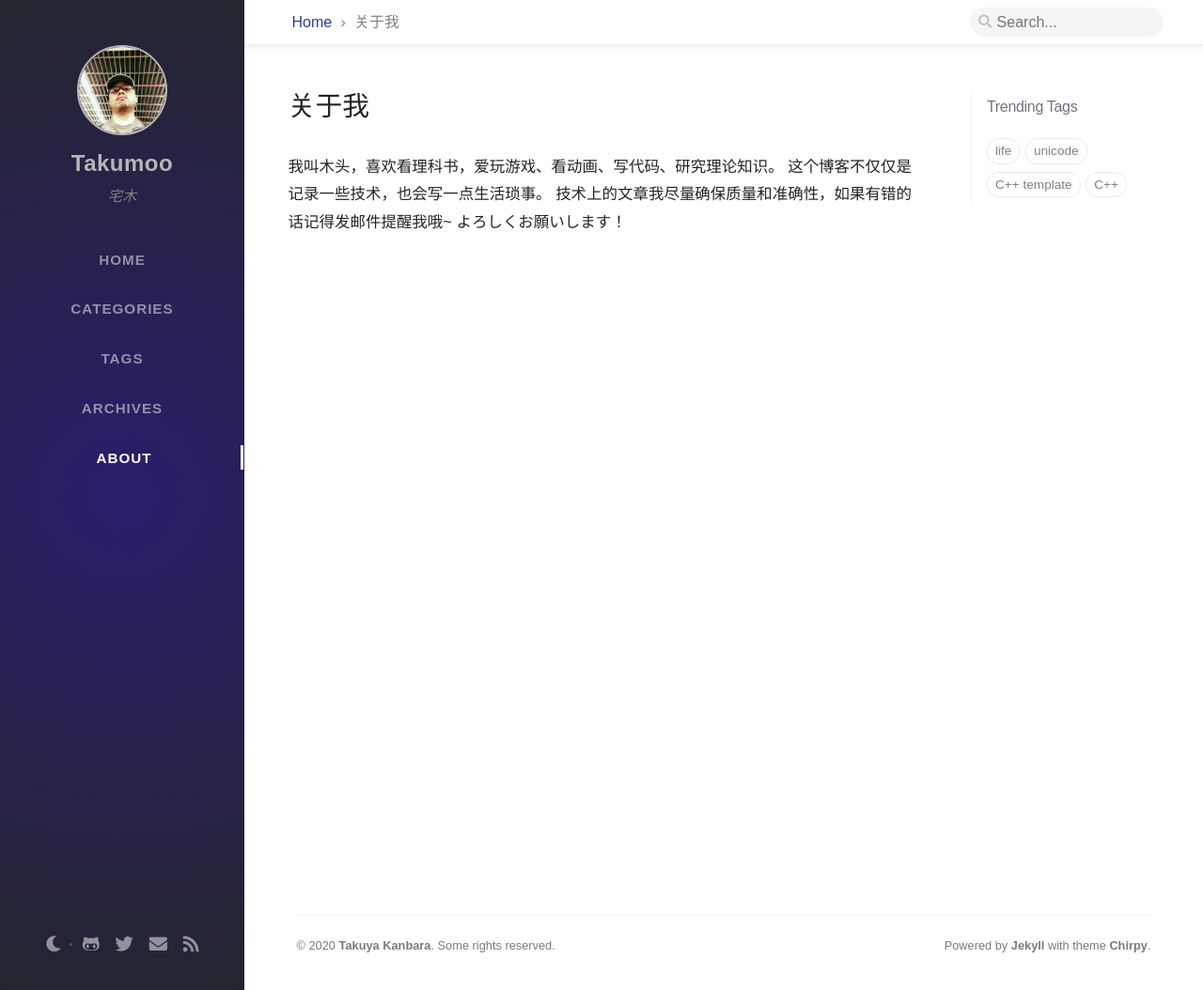
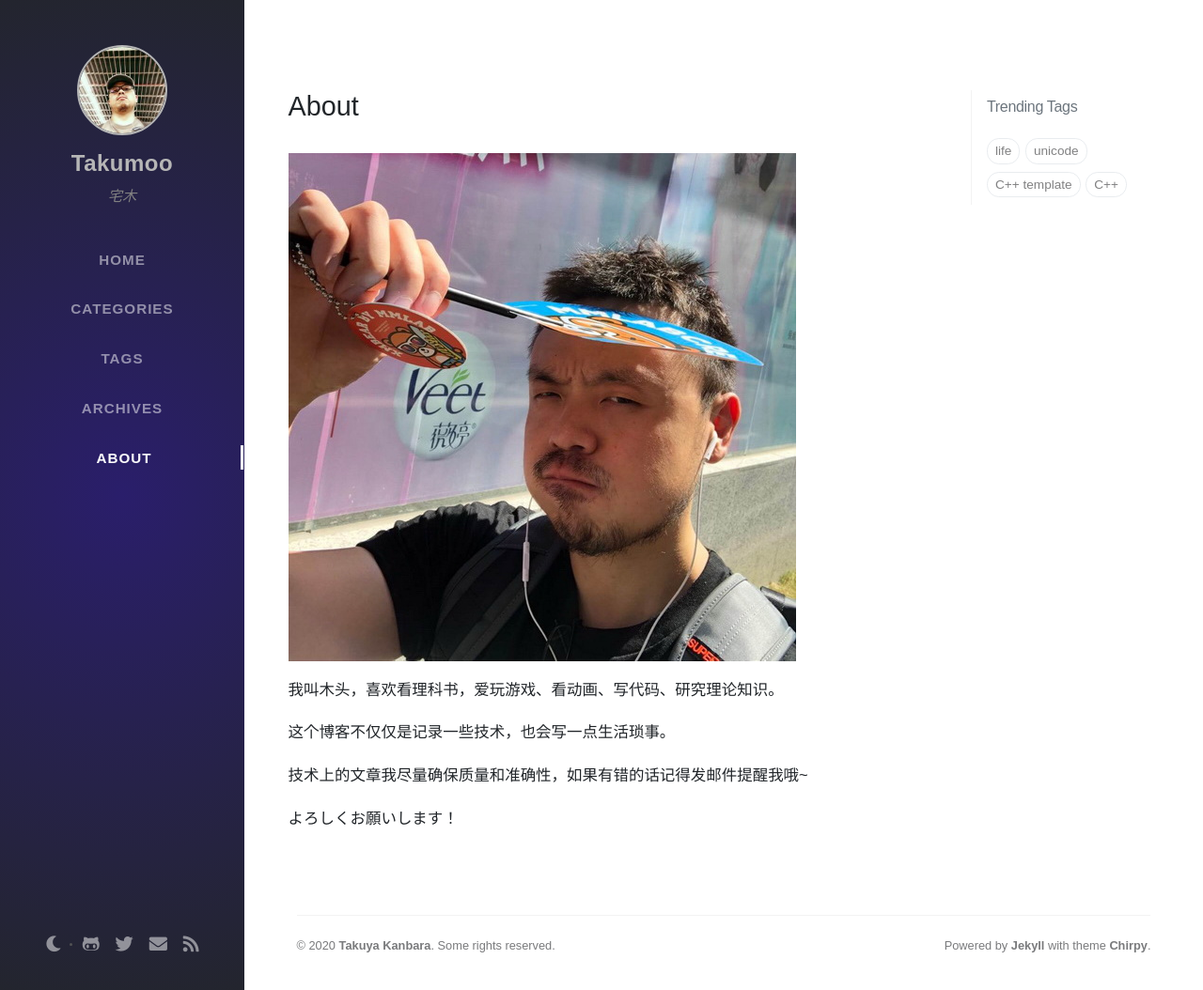
Before and after one commit to dajyaretakuya/takumoo, a Jekyll site: the page built from tabs/about.md, in a window 1280 px wide and 1054 px high. Shown: the whole window at 94% size. Built offline with Jekyll 4.4.1, drawn with Linux system fonts in a browser that asks for light colours; nearby versions of some CDN libraries; some web fonts are replaced; comment, search, counter and statistics services are not loaded.

Commit message:
修改关于页面

```diff
--- a/tabs/about.md
+++ b/tabs/about.md
@@ -1,10 +1,19 @@
 ---
-layout: page
-title: 关于我
-permalink: /about/
+title: About
+
+# The About page
+# v2.0
+# https://github.com/cotes2020/jekyll-theme-chirpy
+# © 2017-2019 Cotes Chung
+# MIT License
 ---
 
+![image-title-here]({{site.url}}/assets/img/portrait.jpg){:class="img-responsive"}
+
 我叫木头，喜欢看理科书，爱玩游戏、看动画、写代码、研究理论知识。
+
 这个博客不仅仅是记录一些技术，也会写一点生活琐事。
+
 技术上的文章我尽量确保质量和准确性，如果有错的话记得发邮件提醒我哦~
+
 よろしくお願いします！
```
Also changed, not shown: _posts/2019-09-13-typename-in-cplusplus-template.md (+1 -1 lines), assets/img/[原始文件]/portrait_调整大小.jpg (added), assets/img/portrait.jpg (added).
